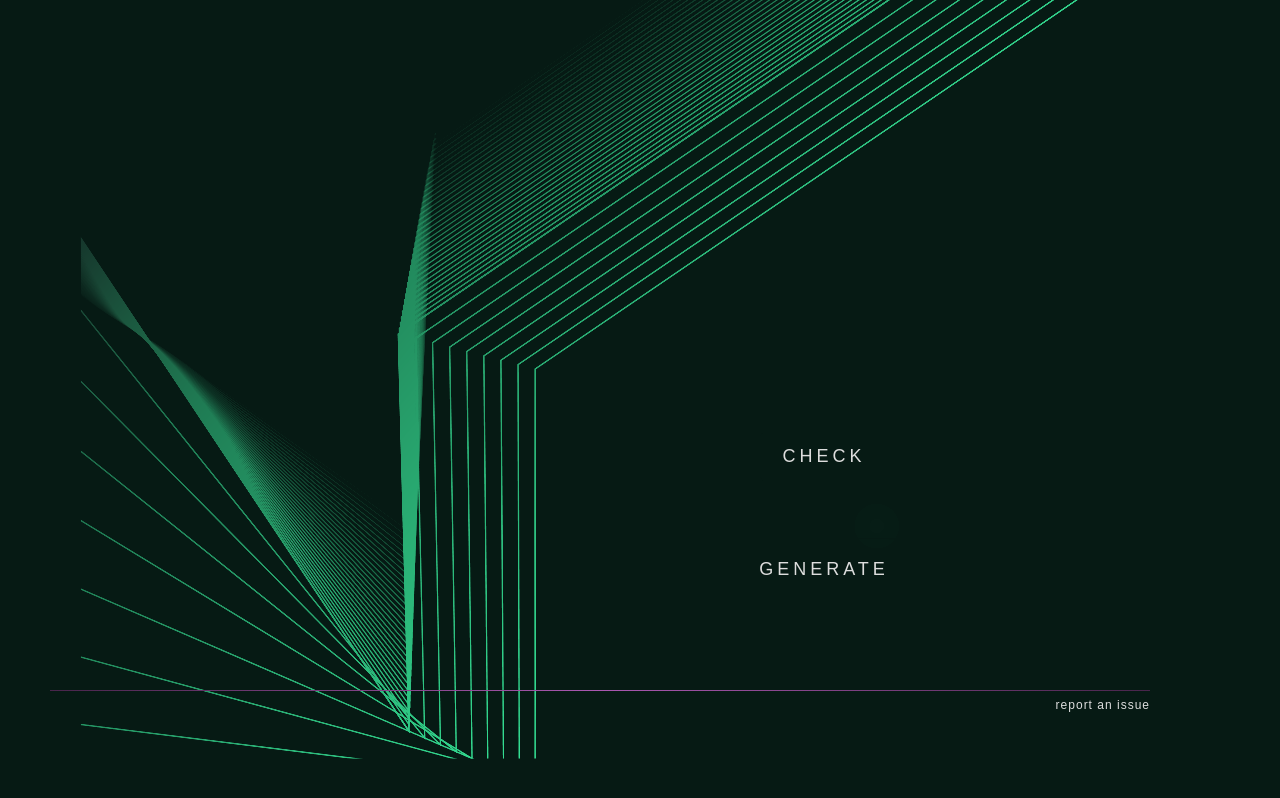
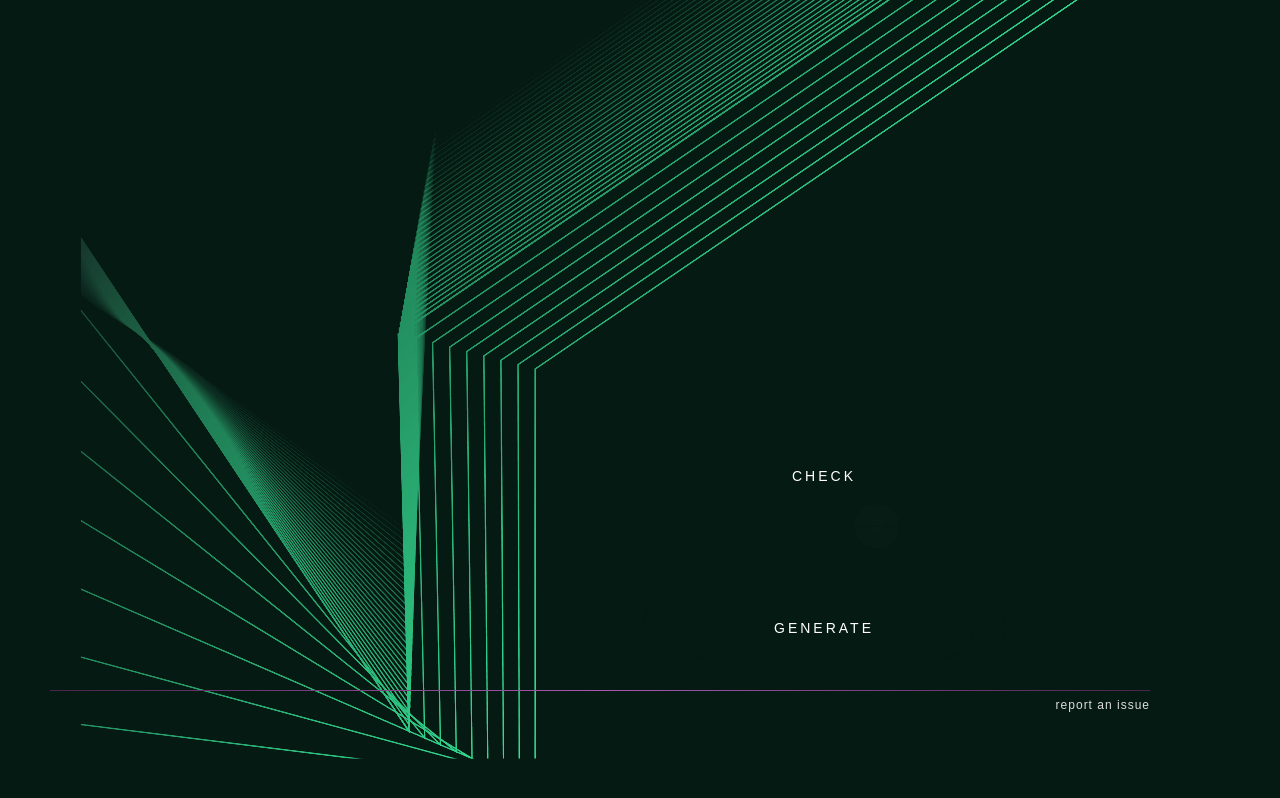
Before and after one commit to spacemeshos/sm-init-app-v2, a React (Create React App) app: page / in a window 1280 px wide. Built offline with nearby package versions, Linux system fonts and the light colour scheme.

Commit message:
remove image

```diff
--- a/src/components/accordion.tsx
+++ b/src/components/accordion.tsx
@@ -40,7 +40,6 @@ const MenuTitle = styled.span<{ $isHovered: boolean }>`
     ${({ $isHovered }) => ($isHovered ? "transparent" : Colors.greenDark)};
 `;
 
-// Wrapper for the ButtonsContainer to keep the border intact
 const ButtonsWrapper = styled.div`
   width: 100%;
   display: flex;
@@ -61,15 +60,6 @@ const ButtonsContainer = styled.div<{ $isHovered: boolean }>`
   align-content: center;
   align-items: center;
   position: relative;
-`;
-
-// Styled component for the icon image
-const Icon = styled.img`
-  aspect-ratio: 1;
-  object-fit: contain;
-  width: 30px;
-  position: relative;
-  padding-right: 30px;
 `;
 
 // Buttons properties
@@ -104,7 +94,6 @@ export const HoverAccordionMenu: React.FC<
   }
 > = ({
   title,
-  imageSrc,
   buttons,
   $isHovered,
   onMouseEnter,
@@ -122,8 +111,11 @@ export const HoverAccordionMenu: React.FC<
         backgroundColor={backgroundColor}
         $isHovered={$isHovered}
       >
-        {imageSrc && <Icon src={imageSrc} />}
-        <MenuTitle $isHovered={$isHovered}>{title}</MenuTitle>
+        <MenuTitle $isHovered={$isHovered}>
+          <Button
+            label={title}
+            />
+            </MenuTitle>
         <ButtonsWrapper>
           <ButtonsContainer $isHovered={$isHovered}>
             {buttons.map((button, index) => (
@@ -142,7 +134,6 @@ export const HoverAccordionMenu: React.FC<
           </ButtonsContainer>
         </ButtonsWrapper>
       </MenuContainer>
-      {/* Container for buttons that appear on hover */}
     </>
   );
 };
```
